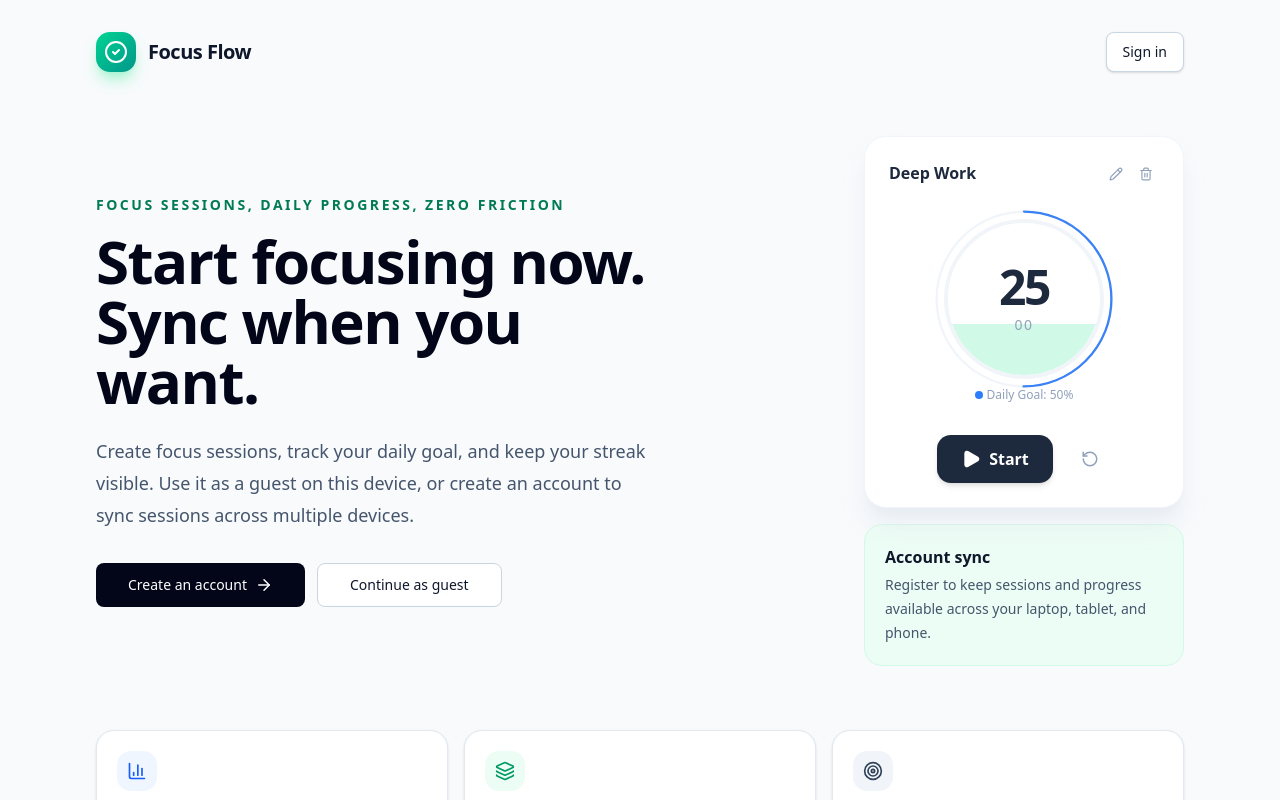
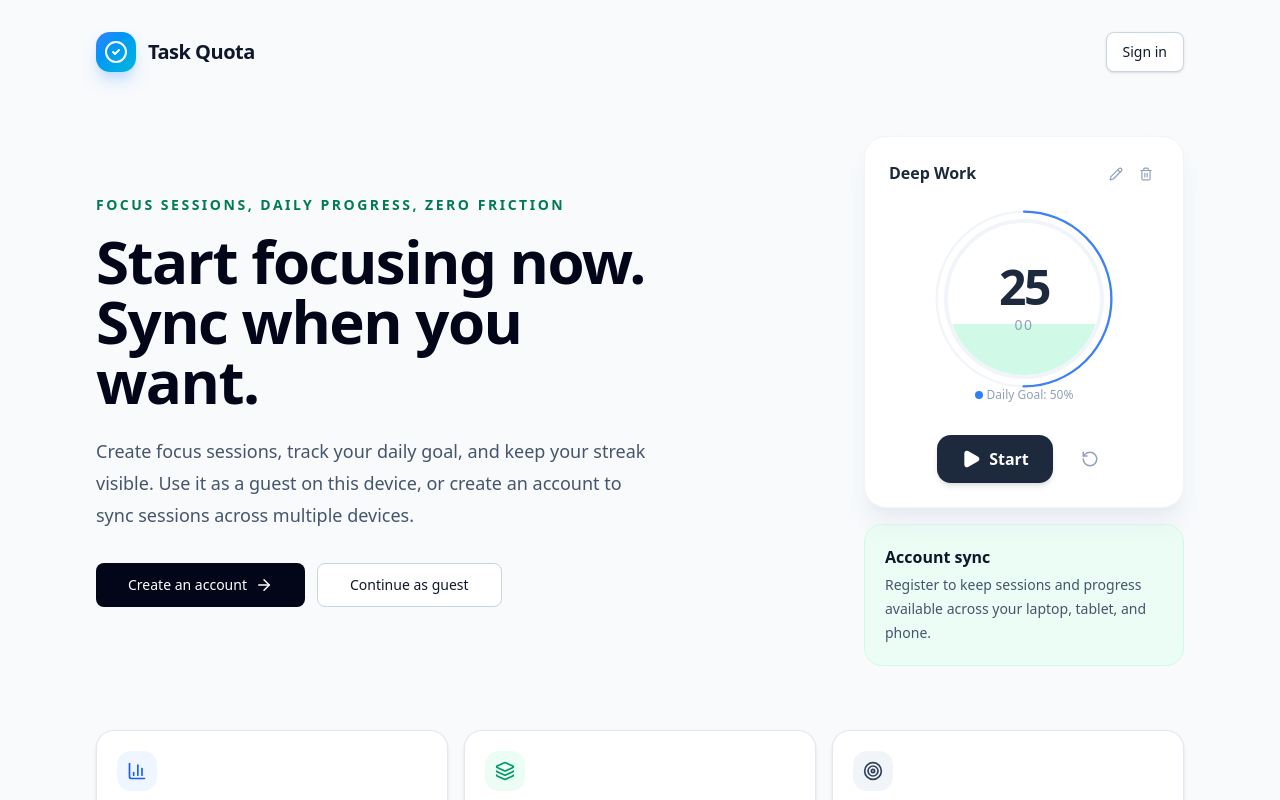
Before and after one commit to SheoranRavi/focus-flow, a React (Vite) app: page / in a window 1280 px wide. Shown: the top 800 px of the page. Built offline with nearby package versions, Linux system fonts and the light colour scheme; no server answers.

Commit message:
update branding

```diff
--- a/index.html
+++ b/index.html
@@ -4,7 +4,7 @@
     <meta charset="UTF-8" />
     <link rel="icon" type="image/svg+xml" href="/icon.svg" />
     <meta name="viewport" content="width=device-width, initial-scale=1.0" />
-    <title>focus-app</title>
+    <title>Task Quota</title>
   </head>
   <body>
     <div id="root"></div>
--- a/src/components/Footer.tsx
+++ b/src/components/Footer.tsx
@@ -10,9 +10,9 @@ const Footer: React.FC = () => {
 
           {/* Brand Section */}
           <div className="space-y-3">
-            <h3 className="font-bold text-lg text-slate-800">Focus Flow</h3>
+            <h3 className="font-bold text-lg text-slate-800">Task Quota</h3>
             <p className="text-sm text-slate-600">
-              Stay focused, track your progress, and achieve your goals with our productivity timer.
+              Measure how you spend time across tasks, then use the data to improve your schedule.
             </p>
           </div>
 
@@ -65,7 +65,7 @@ const Footer: React.FC = () => {
         {/* Bottom Bar */}
         <div className="mt-8 pt-6 border-t border-slate-100 flex flex-col md:flex-row justify-between items-center gap-4">
           <p className="text-sm text-slate-500">
-            © {currentYear} Focus Flow. All rights reserved.
+            © {currentYear} Task Quota. All rights reserved.
           </p>
           {/* <p className="text-sm text-slate-500 flex items-center gap-1">
             Made with <Heart size={14} className="text-red-500 fill-red-500" /> for productivity
--- a/src/components/Navbar.tsx
+++ b/src/components/Navbar.tsx
@@ -75,11 +75,11 @@ const Navbar: React.FC<NavbarProps> = (props) => {
       <header className="sticky top-0 z-30 w-full px-3 py-2">
         <nav className="max-w-7xl mx-auto bg-white/60 backdrop-blur-lg border border-white/20 rounded-2xl px-4 py-2 flex items-center justify-between shadow-lg shadow-slate-200/50">
           <div className="flex items-center gap-3">
-          <div className="w-10 h-10 bg-gradient-to-br from-emerald-400 to-teal-600 rounded-xl flex items-center justify-center text-white shadow-emerald-200 shadow-lg">
+          <div className="w-10 h-10 bg-gradient-to-br from-blue-500 to-cyan-500 rounded-xl flex items-center justify-center text-white shadow-blue-200 shadow-lg">
             <CheckCircle2 size={24} />
           </div>
           <div>
-            <h1 className="font-bold text-xl tracking-tight text-slate-900">Focus Flow</h1>
+            <h1 className="font-bold text-xl tracking-tight text-slate-900">Task Quota</h1>
             <p className="text-xs text-slate-500 font-medium flex items-center gap-1">
               {activeSessionId ? (
                 <span className="flex items-center gap-1 text-emerald-600 animate-pulse">
--- a/src/pages/Home.tsx
+++ b/src/pages/Home.tsx
@@ -16,10 +16,10 @@ const Home: React.FC = () => {
       <main className="mx-auto flex min-h-screen w-full max-w-6xl flex-col px-6 py-8 md:px-8">
         <header className="flex items-center justify-between">
           <div className="flex items-center gap-3">
-            <div className="flex h-10 w-10 items-center justify-center rounded-xl bg-gradient-to-br from-emerald-400 to-teal-600 text-white shadow-lg shadow-emerald-200">
+            <div className="flex h-10 w-10 items-center justify-center rounded-xl bg-gradient-to-br from-blue-500 to-cyan-500 text-white shadow-lg shadow-blue-200">
               <CheckCircle2 size={24} />
             </div>
-            <span className="text-xl font-bold tracking-tight">Focus Flow</span>
+            <span className="text-xl font-bold tracking-tight">Task Quota</span>
           </div>
 
           <Button asChild variant="outline" className="border-slate-300 bg-white shadow-sm hover:bg-slate-100 hover:shadow-md">
```
Also changed, not shown: public/icon.svg, src/test/README.md, 1 other file (tests, documents, lock files or other folders).
